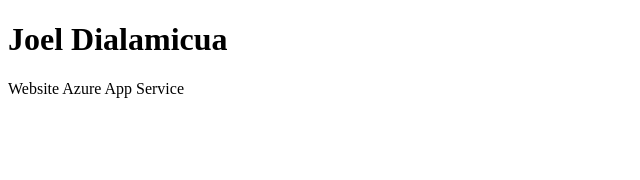
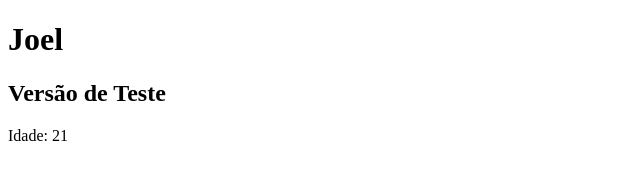
Before and after one commit to Vaaljel/cloud-web, a website: page index.html in a window 1280 px wide. Shown: the whole page, without its empty margins (0-640 px from the left). Drawn offline with Linux system fonts and the light colour scheme.

Commit message:
Update index.html with new title and content

```diff
--- a/index.html
+++ b/index.html
@@ -1,10 +1,11 @@
 <!DOCTYPE html>
 <html>
 <head>
-    <title>Joel Dialamicua Cloud</title>
+    <title>Joel Dialamicua Cloud Website</title>
 </head>
 <body>
-    <h1>Joel Dialamicua</h1>
-    <p>Website Azure App Service</p>
+    <h1>Joel</h1>
+    <h2>Versão de Teste</h2>
+    <p>Idade: 21</p>
 </body>
 </html>
```
